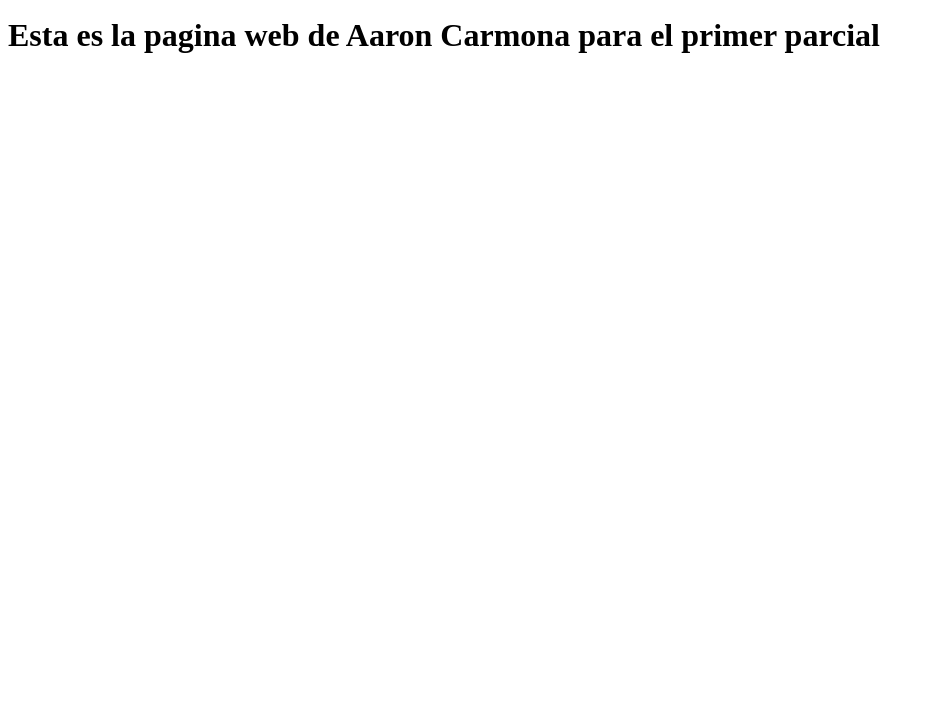
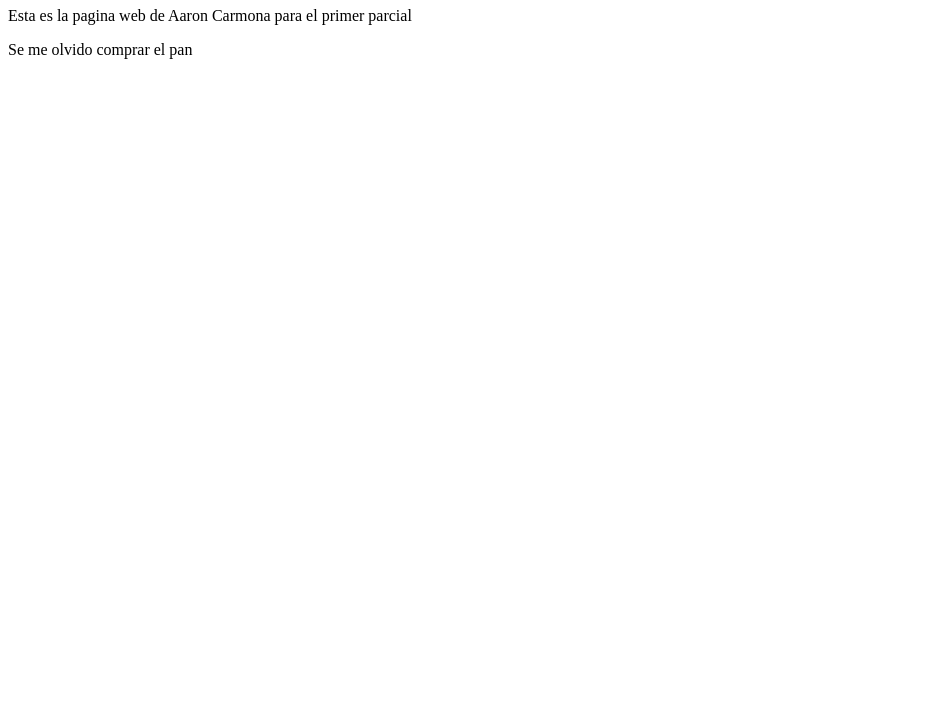
Before and after one commit to Seven-16/ParcialElectiva2, a website: page src/index.html in a window 1280 px wide. Shown: the part 99-800 px from the top of the page, without its empty margins (0-935 px from the left). Drawn offline with Linux system fonts and the light colour scheme.

Commit message:
Tercer commit

```diff
--- a/src/index.html
+++ b/src/index.html
@@ -1,4 +1,5 @@
 <PageTitle>Hola Mundo!</PageTitle>
 
-<h1>Hola a todos!<h1>
-<p>Esta es la pagina web de Aaron Carmona para el primer parcial<p>
+<h1>Hola a todos!</h1>
+<p>Esta es la pagina web de Aaron Carmona para el primer parcial</p>
+<p>Se me olvido comprar el pan</p>
```
